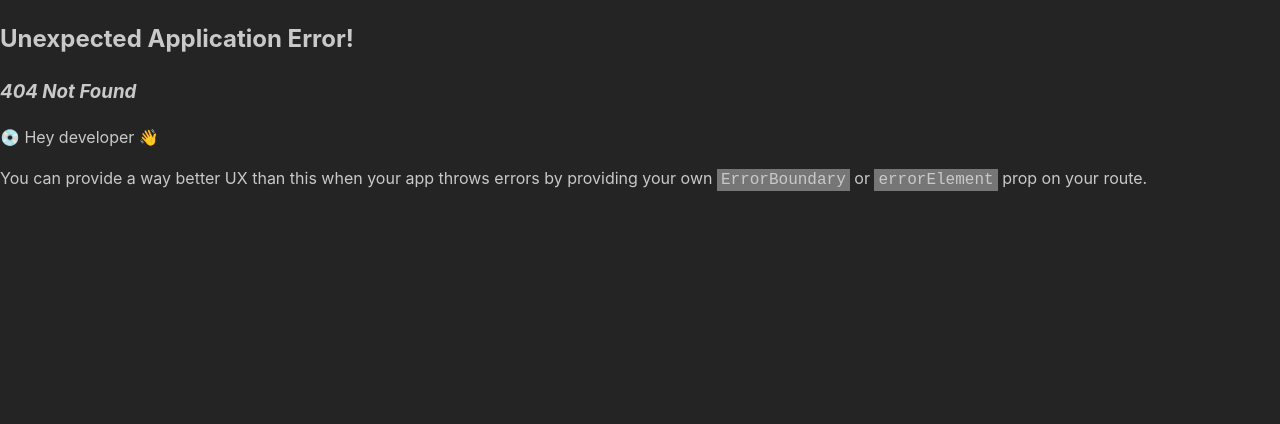
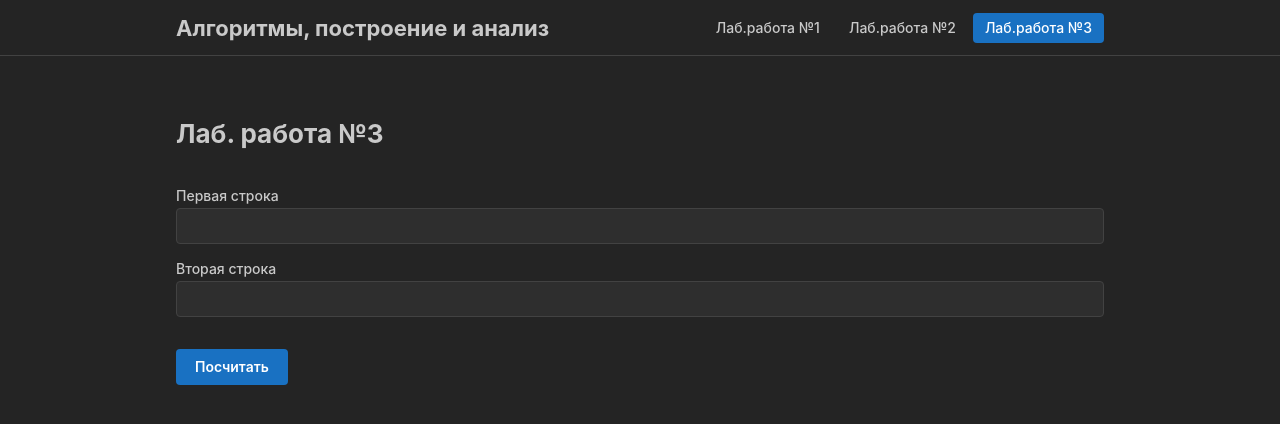
Before and after one commit to actusnileh/alghoritmi_5_sem, a React (Vite) app in the folder frontend/: page /lab3 in a window 1280 px wide. Before the commit this address had no page. Shown: the top 424 px of the page. Built offline with nearby package versions, Linux system fonts and the light colour scheme; a small style sheet from the web is missing.

Commit message:
Лаб.Работа №3 (Frontend)

```diff
--- a/frontend/src/components/Header/HeaderMenu.tsx
+++ b/frontend/src/components/Header/HeaderMenu.tsx
@@ -6,6 +6,7 @@ import classes from "./HeaderMenu.module.css";
 const links = [
     { link: "/", label: "Лаб.работа №1" },
     { link: "/lab2", label: "Лаб.работа №2" },
+    { link: "/lab3", label: "Лаб.работа №3" },
 ];
 
 export function HeaderMenu() {
--- a/frontend/src/components/index.ts
+++ b/frontend/src/components/index.ts
@@ -1,3 +1,4 @@
 export { HeaderMenu } from "./Header";
 export { MainWindow } from "./lab1";
 export { Lab2Window } from "./lab2";
+export { Lab3Window } from "./lab3";
--- /dev/null
+++ b/frontend/src/components/lab3/Lab3Window.tsx
@@ -0,0 +1,59 @@
+import { Container, Title, Button, TextInput, Table } from "@mantine/core";
+import { FC, useState } from "react";
+
+interface Lab3WindowProps {
+    onCalculate: (input1: string, input2: string) => Promise<void>;
+    lcsData: number[][] | null;
+}
+
+export const Lab3Window: FC<Lab3WindowProps> = ({ onCalculate, lcsData }) => {
+    const [input1, setInput1] = useState("");
+    const [input2, setInput2] = useState("");
+
+    return (
+        <Container my="xl">
+            <Title order={2} mb="xl">
+                Лаб. работа №3
+            </Title>
+            <TextInput
+                label="Первая строка"
+                value={input1}
+                onChange={(event) => setInput1(event.currentTarget.value)}
+                mb="sm"
+            />
+            <TextInput
+                label="Вторая строка"
+                value={input2}
+                onChange={(event) => setInput2(event.currentTarget.value)}
+                mb="xl"
+            />
+            <Button size="sm" onClick={() => onCalculate(input1, input2)}>
+                Посчитать
+            </Button>
+            {lcsData && (
+                <Table mt="xl">
+                    <thead>
+                        <tr>
+                            <th></th>
+                            {input2.split("").map((char, index) => (
+                                <th key={index}>{char}</th>
+                            ))}
+                        </tr>
+                    </thead>
+                    <tbody>
+                        {lcsData.map((row, rowIndex) => (
+                            <tr key={rowIndex}>
+                                <th>
+                                    {rowIndex === 0 ? "" : input1[rowIndex - 1]}
+                                </th>
+                                {row.map((cell, cellIndex) => (
+                                    <td key={cellIndex}>{cell}</td>
+                                ))}
+                            </tr>
+                        ))}
+                    </tbody>
+                </Table>
+            )}
+        </Container>
+    );
+};
--- /dev/null
+++ b/frontend/src/components/lab3/index.ts
@@ -0,0 +1 @@
+export { Lab3Window } from "./Lab3Window";
--- /dev/null
+++ b/frontend/src/pages/Lab3Page/index.ts
@@ -0,0 +1 @@
+export { Lab3Page } from "./page";
--- /dev/null
+++ b/frontend/src/pages/Lab3Page/page.tsx
@@ -0,0 +1,33 @@
+import { HeaderMenu, Lab3Window } from "../../components";
+import { FC, useState } from "react";
+
+export const Lab3Page: FC = () => {
+    const [lcsData, setLcsData] = useState<number[][] | null>(null);
+
+    const handleCalculate = async (input1: string, input2: string) => {
+        const queryParams = new URLSearchParams({
+            element_1: input1,
+            element_2: input2,
+        }).toString();
+
+        const response = await fetch(
+            `http://0.0.0.0:8000/v1/lab3?${queryParams}`,
+            {
+                method: "GET",
+                headers: {
+                    Accept: "application/json",
+                },
+            }
+        );
+
+        const result = await response.json();
+        setLcsData(result.data);
+    };
+
+    return (
+        <>
+            <HeaderMenu />
+            <Lab3Window onCalculate={handleCalculate} lcsData={lcsData} />
+        </>
+    );
+};
--- a/frontend/src/pages/index.ts
+++ b/frontend/src/pages/index.ts
@@ -1,2 +1,3 @@
 export { HomePage } from "./HomePage";
 export { Lab2Page } from "./Lab2Page";
+export { Lab3Page } from "./Lab3Page";
--- a/frontend/src/routing/Router.tsx
+++ b/frontend/src/routing/Router.tsx
@@ -1,5 +1,5 @@
 import { createBrowserRouter } from "react-router-dom";
-import { HomePage, Lab2Page } from "../pages";
+import { HomePage, Lab2Page, Lab3Page } from "../pages";
 
 export const router = createBrowserRouter([
     {
@@ -10,4 +10,8 @@ export const router = createBrowserRouter([
         path: "/lab2",
         element: <Lab2Page />,
     },
+    {
+        path: "/lab3",
+        element: <Lab3Page />,
+    },
 ]);
```
